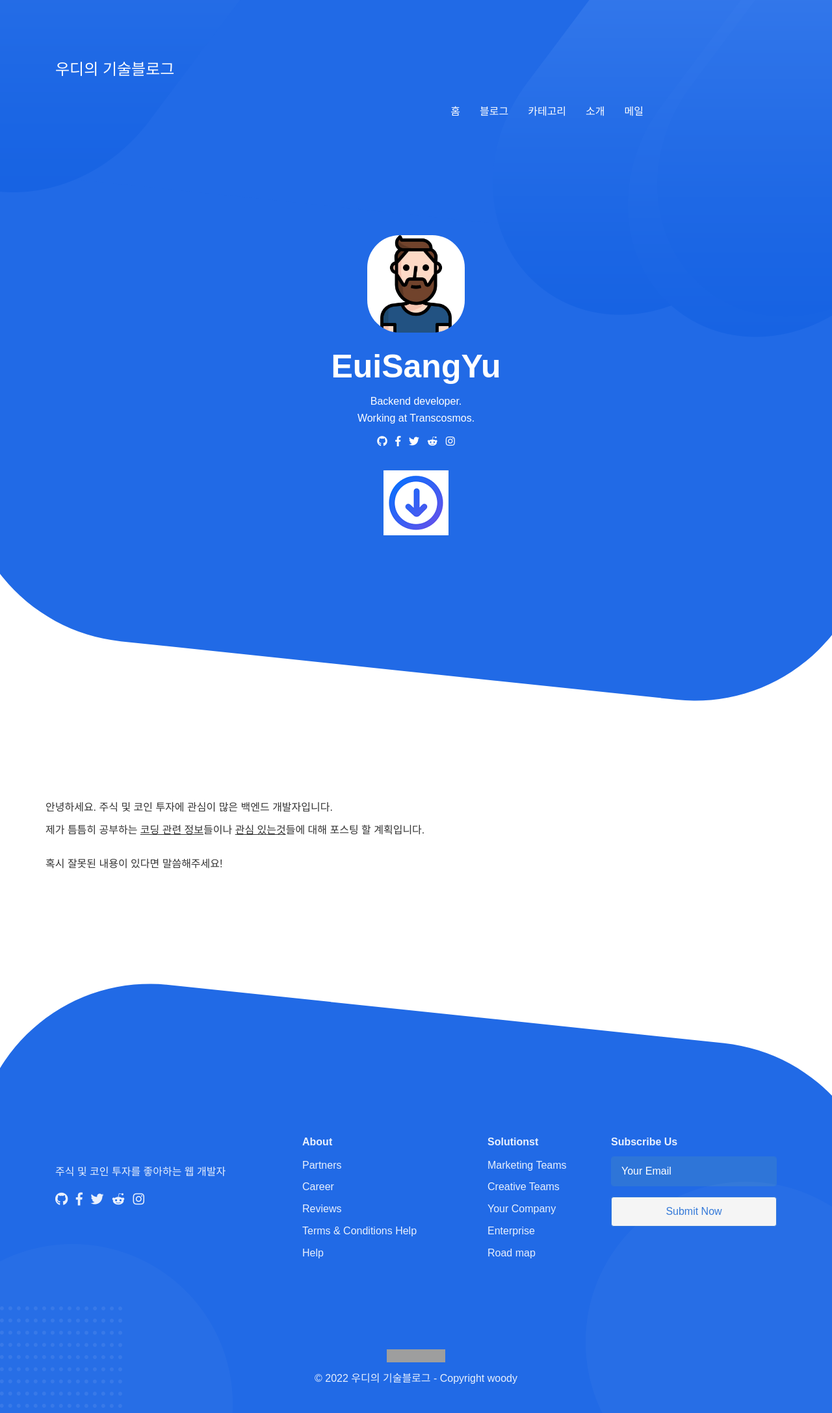
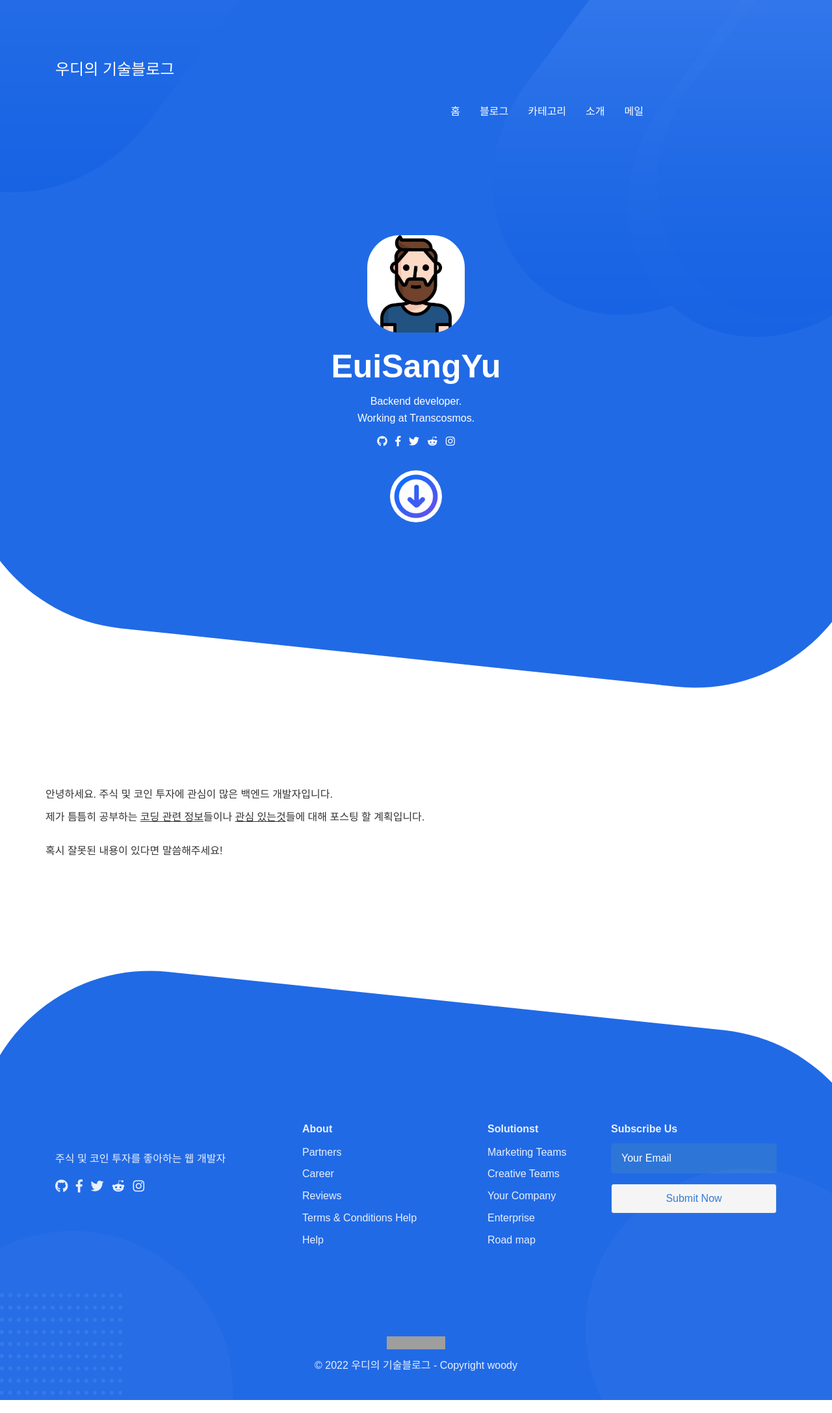
Before and after one commit to yuuisang/yuuisang.github.io, a Jekyll site: the page built from _authors/EuiSangYu.html, in a window 1280 px wide. Shown: the whole page at 65% size. Built offline with Jekyll 4.4.1, drawn with Linux system fonts in a browser that asks for light colours; some web fonts are replaced; grey boxes are pictures that could not be loaded.

Commit message:
arrowdown btn add

```diff
--- a/_includes/header.html
+++ b/_includes/header.html
@@ -99,8 +99,8 @@
         <div class="row">
             <div class="col-md-12">
                 <div class="page-title text-center white-all">
-                    <a href="#desc_start" style="border-radius: 50%;">
-                        <img src="/assets/images/downbutton.png" >
+                    <a href="#desc_start">
+                        <img src="/assets/images/downbutton.png" style="width:80px;height:80px;border-radius:50%;">
                     </a>
                 </div>
             </div>
```
